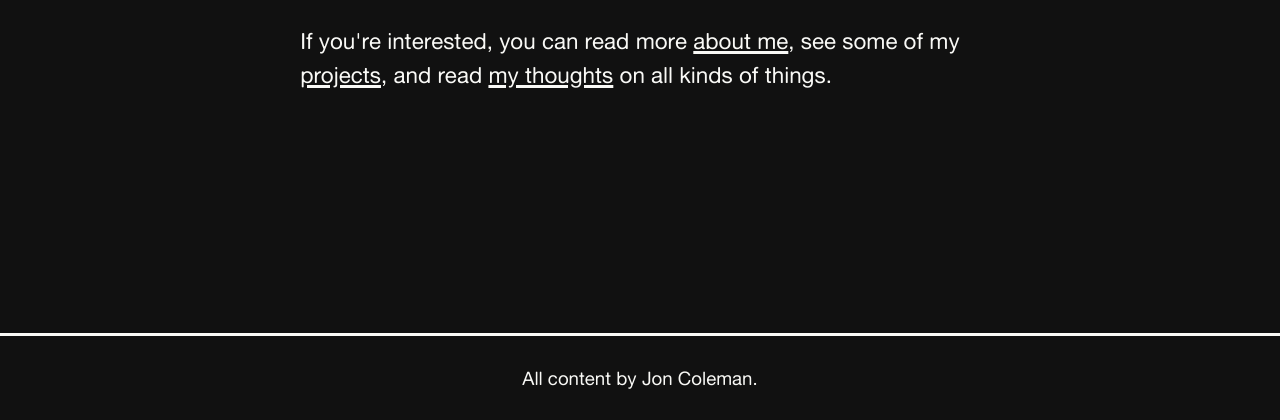
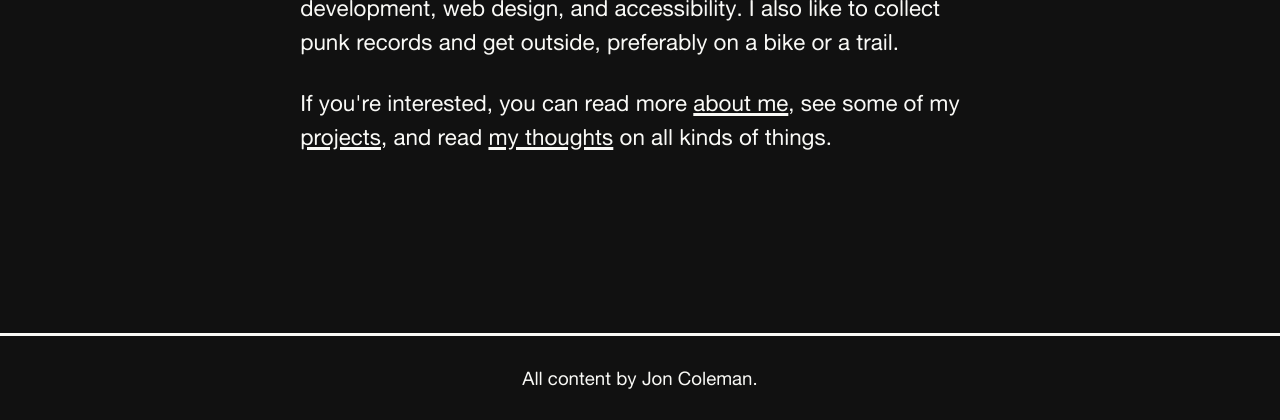
Before and after one commit to z336/jon-coleman, a Gatsby site: page / in a window 1280 px wide. Shown: the part 380-800 px from the top of the page. Built offline with nearby package versions, Linux system fonts and the light colour scheme; Gatsby itself is replaced by a stand-in of ours.

Commit message:
centering home page

```diff
--- a/src/pages/index.js
+++ b/src/pages/index.js
@@ -6,7 +6,7 @@ export default function Index() {
   return (
     <>
       <HelmetTemplate title="Home" />
-      <article className="padding-bottom">
+      <article className="home | padding-bottom">
         <div className="content | flow | padding-top | padding-left | padding-right">
           <h1>Hello, I'm Jon</h1>
           <p>
--- /dev/null
+++ b/src/styles/blocks/_home.scss
@@ -0,0 +1,6 @@
+.home {
+  min-height: 25rem;
+  display: flex;
+  align-items: center;
+  justify-content: center;
+}
--- a/src/styles/blocks/_index.scss
+++ b/src/styles/blocks/_index.scss
@@ -2,3 +2,4 @@
 @forward './box';
 @forward './title';
 @forward './words';
+@forward './home';
```
